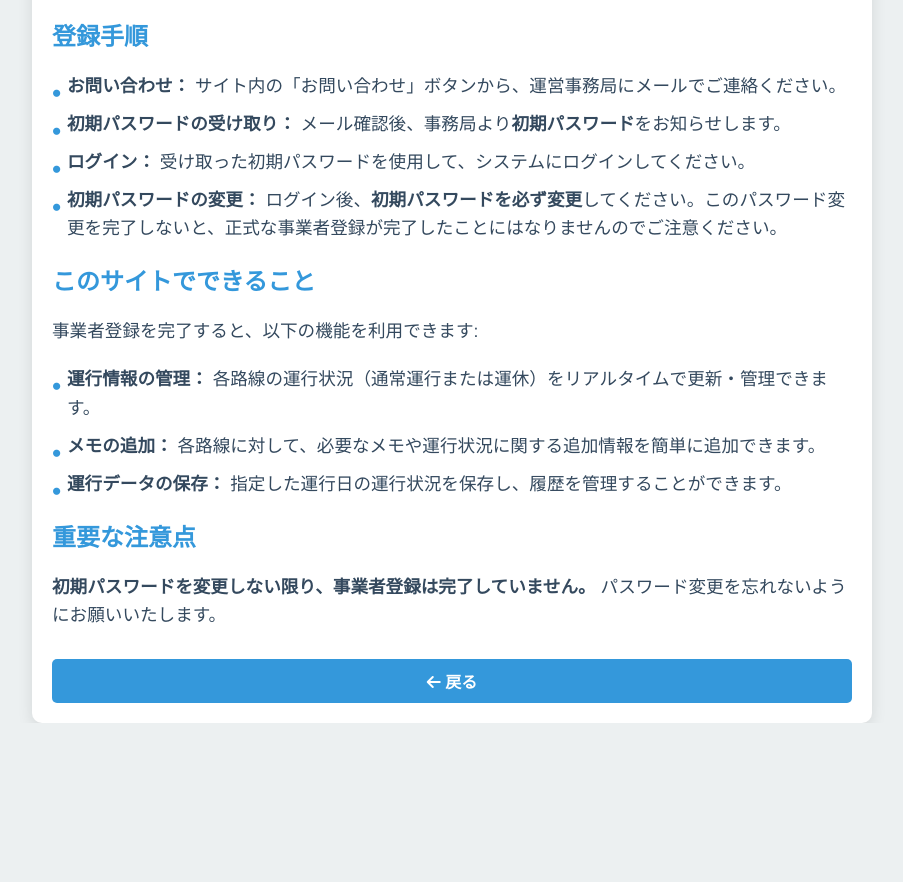
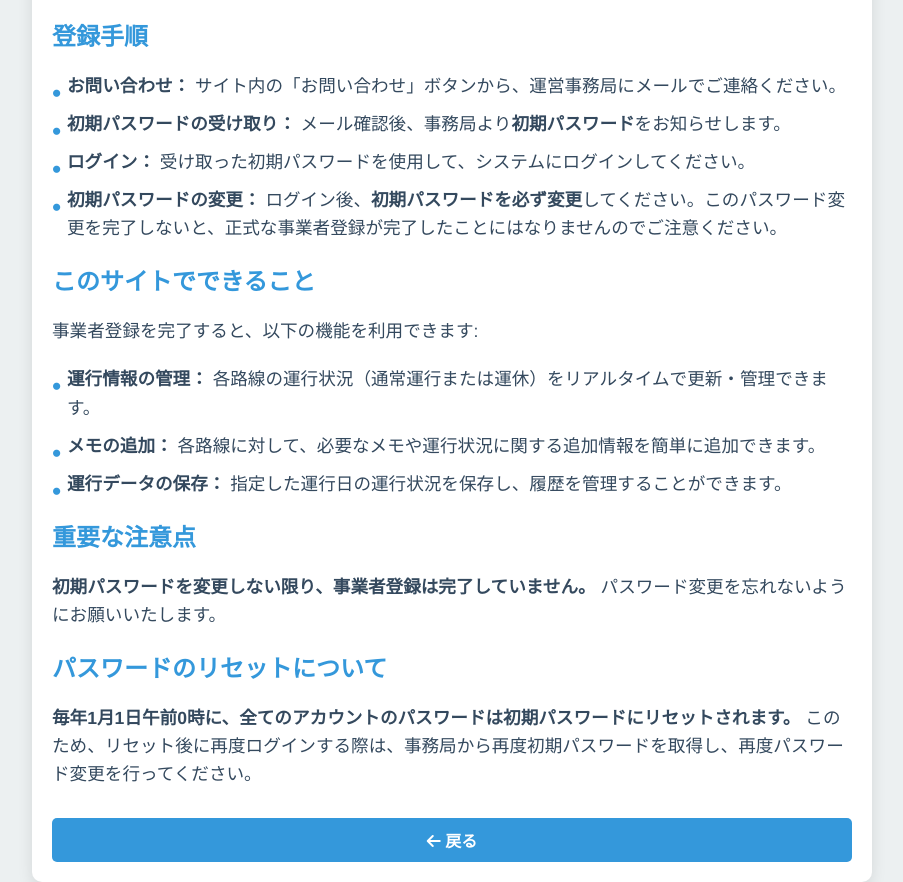
Before and after one commit to 427harinn/PBL_B, a plain HTML site: page web-server_container/htdocs/description.html in a window 1280 px wide. Shown: the part 217-1099 px from the top of the page, without its empty margins (188-1091 px from the left). Before the commit the page ends 940 px from the top, so only its background shows below. Drawn offline with Linux system fonts and the light colour scheme.

Commit message:
説明書をちょっと変更した

```diff
--- a/web-server_container/htdocs/description.html
+++ b/web-server_container/htdocs/description.html
@@ -33,6 +33,10 @@
 
         <h2>重要な注意点</h2>
         <p><strong>初期パスワードを変更しない限り、事業者登録は完了していません。</strong> パスワード変更を忘れないようにお願いいたします。</p>
+
+        <h2>パスワードのリセットについて</h2>
+        <p><strong>毎年1月1日午前0時に、全てのアカウントのパスワードは初期パスワードにリセットされます。</strong>
+            このため、リセット後に再度ログインする際は、事務局から再度初期パスワードを取得し、再度パスワード変更を行ってください。</p>
 
         <button onclick="window.history.back()" class="back-btn"><i class="fas fa-arrow-left"></i> 戻る</button>
     </div>
```
